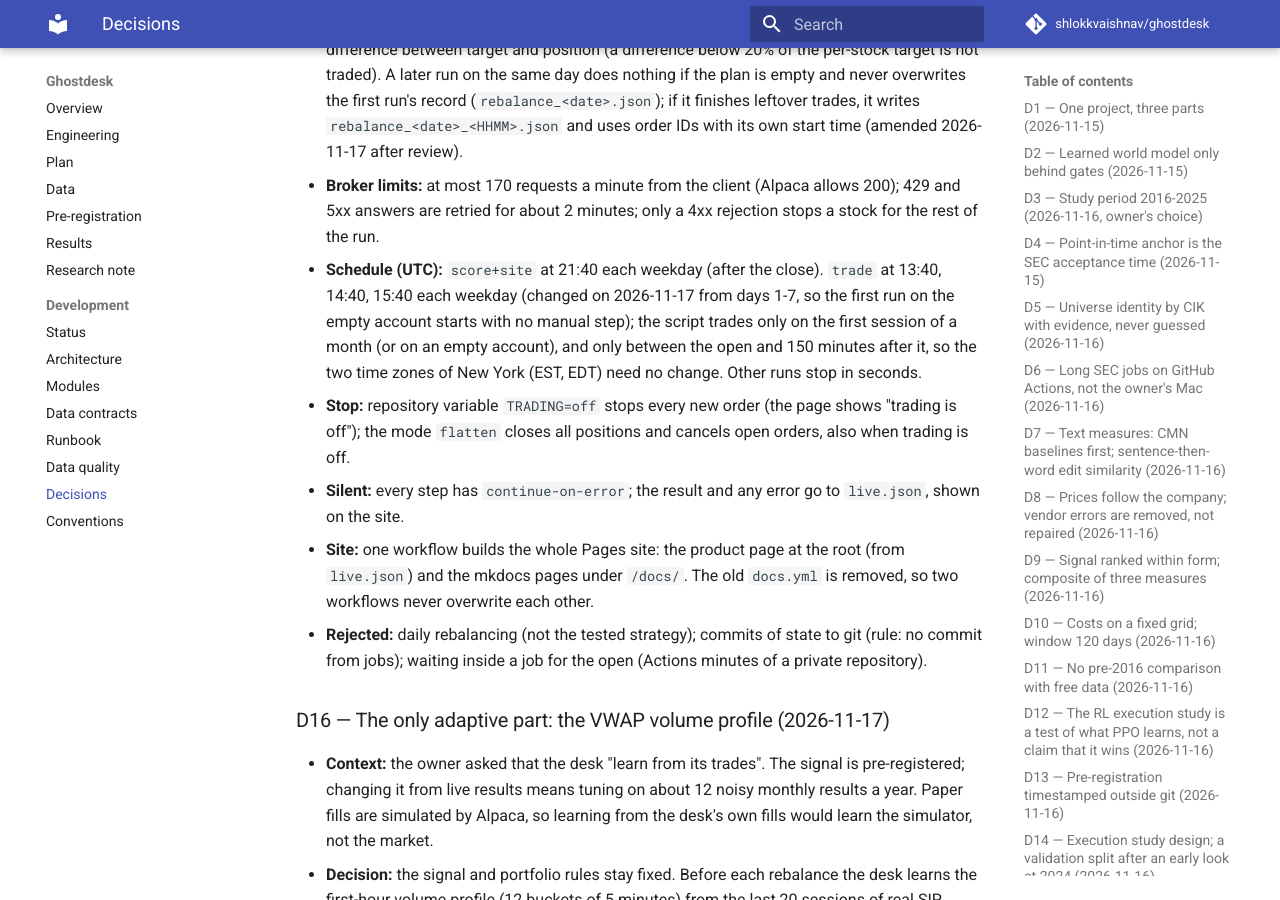
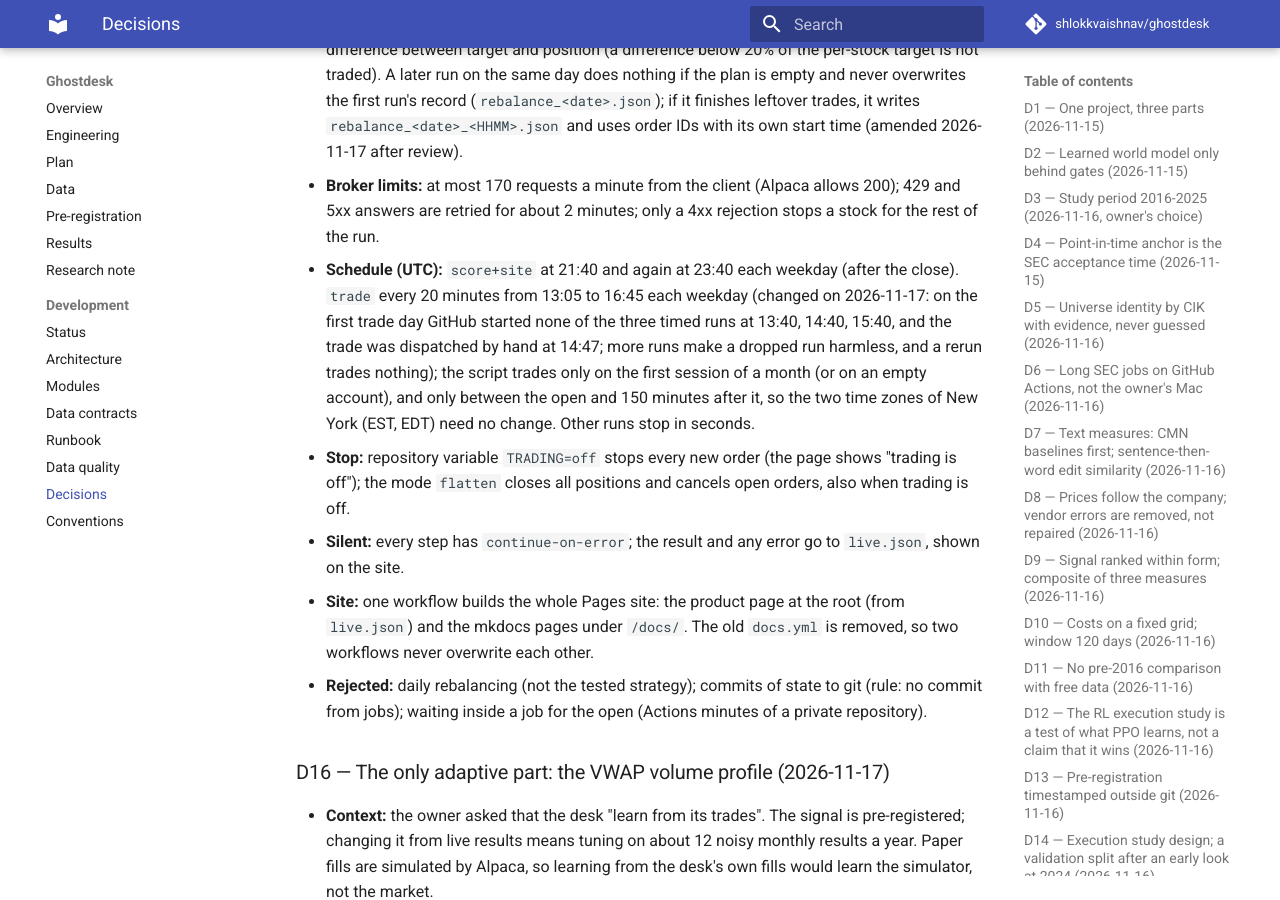
Before and after one commit to shlokkvaishnav/ghostdesk, an MkDocs documentation site: the page built from docs/dev/decisions.md, in a window 1280 px wide and 900 px high, scrolled down 4645 px. Built offline with MkDocs 1.6.1 and Material for MkDocs 9.7.7, drawn with Linux system fonts in a browser that asks for light colours; comment, search, counter and statistics services are not loaded.

Commit message:
Live: trade check every 20 min and a second score run; record the first rebalance

```diff
--- a/docs/dev/decisions.md
+++ b/docs/dev/decisions.md
@@ -127,8 +127,10 @@ the decision of an old entry — add a new entry that replaces it.
   `rebalance_<date>_<HHMM>.json` and uses order IDs with its own start time (amended 2026-11-17 after review).
 - **Broker limits:** at most 170 requests a minute from the client (Alpaca allows 200); 429 and 5xx answers are
   retried for about 2 minutes; only a 4xx rejection stops a stock for the rest of the run.
-- **Schedule (UTC):** `score+site` at 21:40 each weekday (after the close). `trade` at 13:40, 14:40, 15:40 each
-  weekday (changed on 2026-11-17 from days 1-7, so the first run on the empty account starts with no manual step);
+- **Schedule (UTC):** `score+site` at 21:40 and again at 23:40 each weekday (after the close). `trade` every 20
+  minutes from 13:05 to 16:45 each weekday (changed on 2026-11-17: on the first trade day GitHub started none of
+  the three timed runs at 13:40, 14:40, 15:40, and the trade was dispatched by hand at 14:47; more runs make a
+  dropped run harmless, and a rerun trades nothing);
   the script trades only on the first session of a month (or on an empty account), and only between the open and
   150 minutes after it, so the two time zones of New York (EST, EDT) need no change. Other runs stop in seconds.
 - **Stop:** repository variable `TRADING=off` stops every new order (the page shows "trading is off"); the mode
```
Also changed, not shown: docs/dev/status.md (+1 -1 lines), docs/engineering.md (+2 -2 lines), 1 other file.
